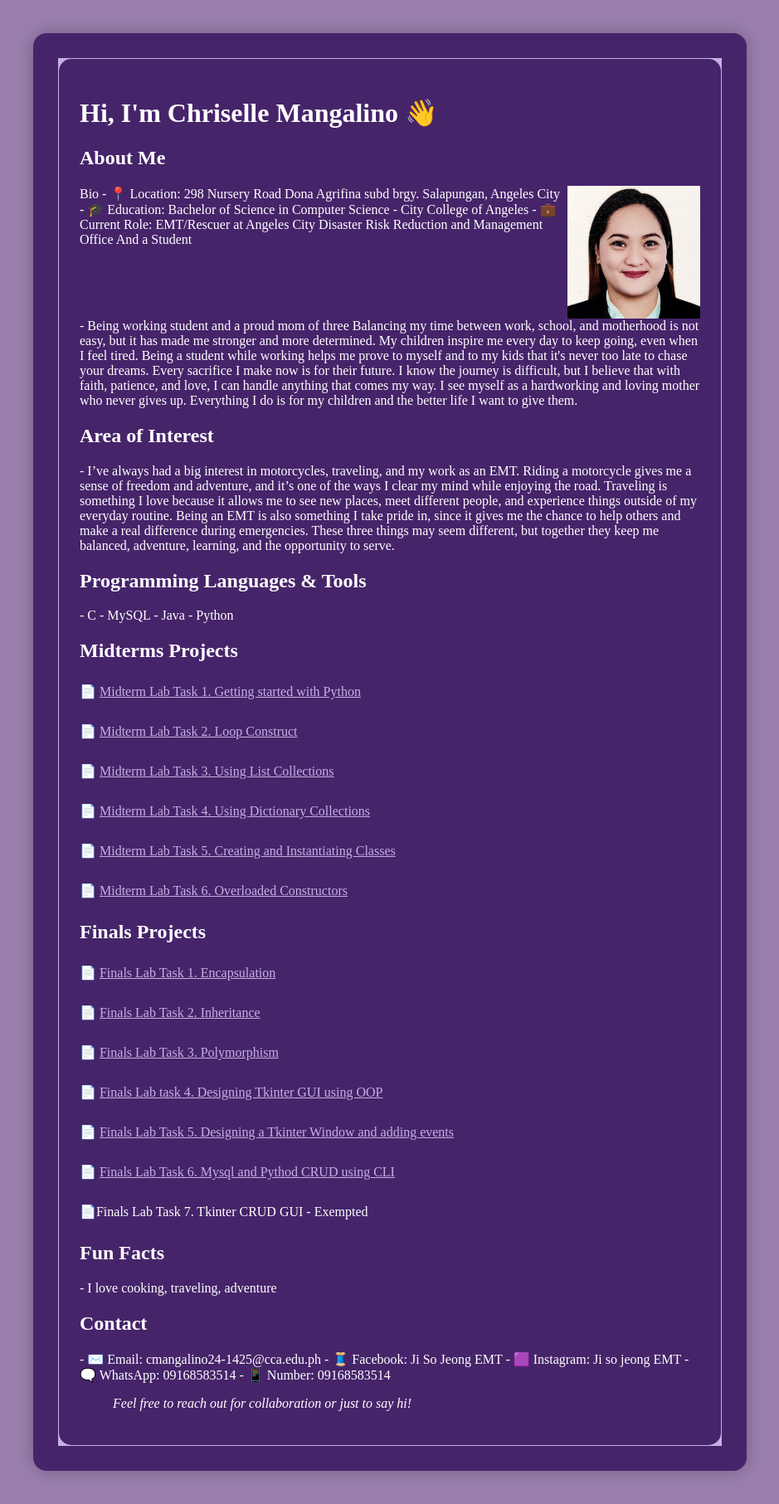
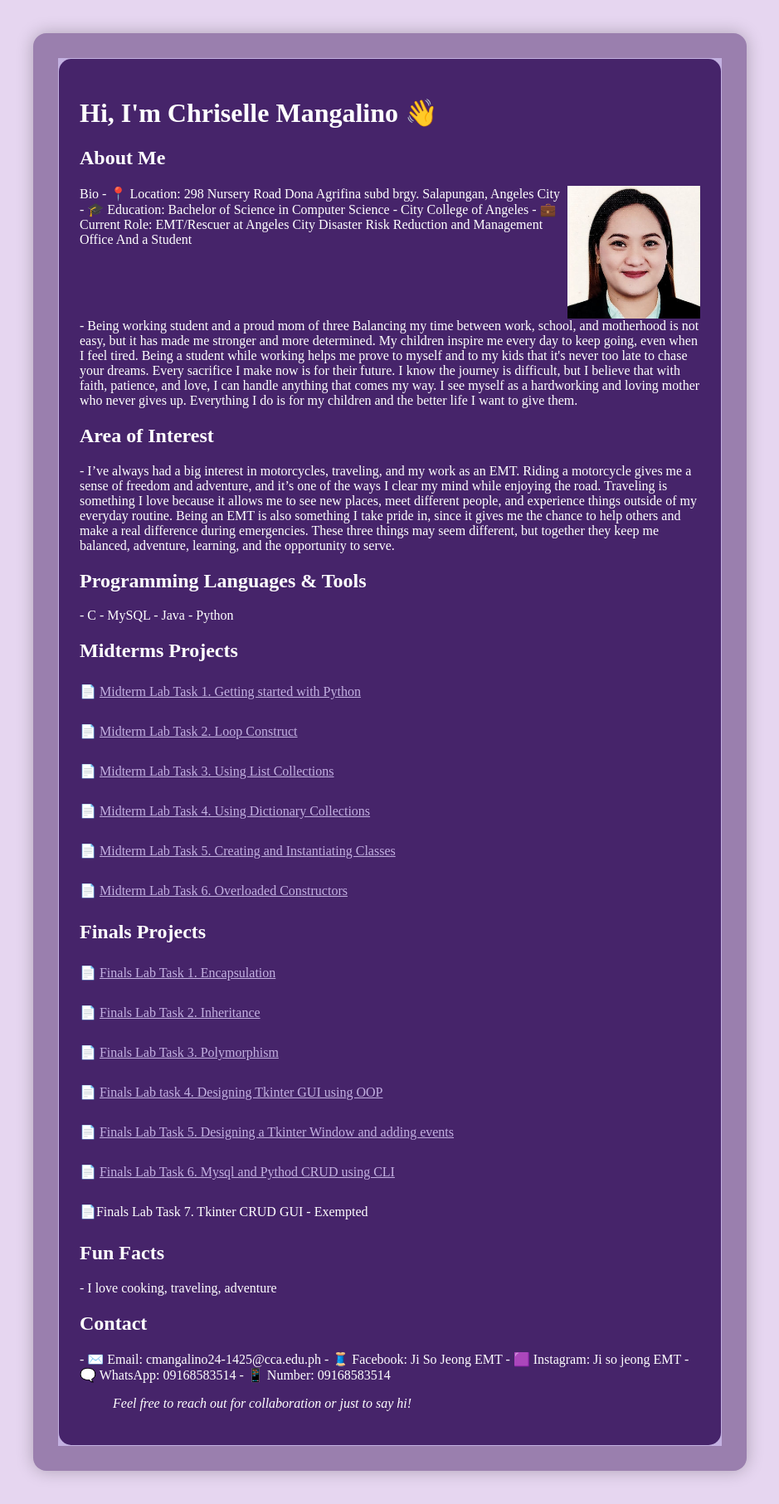
Before and after one commit to cmangalino24-1425/7OOP-Projects, a Jekyll site: the page built from README.md, in a window 1280 px wide. Shown: the whole page at 83% size, without its empty margins (170-1109 px from the left). Built offline with Jekyll 4.4.1, drawn with Linux system fonts in a browser that asks for light colours; our own code applies the rules of GitHub Pages for plain Markdown files.

Commit message:
Update style.css

```diff
--- a/assets/css/style.css
+++ b/assets/css/style.css
@@ -1,6 +1,6 @@
 /* Light purple background for whole page */
 body {
-  background-color: #9A7FAE; /* lighter purple */
+  background-color: #E6D6F0; /* lighter purple */
   margin: 0;
   padding: 40px 0;
   display: flex;
@@ -9,7 +9,7 @@ body {
 
 /* Content box */
 .inner {
-  background-color: #46246a; /* dark purple */
+  background-color: #9A7FAE; /* dark purple */
   max-width: 800px;          /* squeeze width */
   width: 90%;                /* responsive */
   padding: 30px;
```
